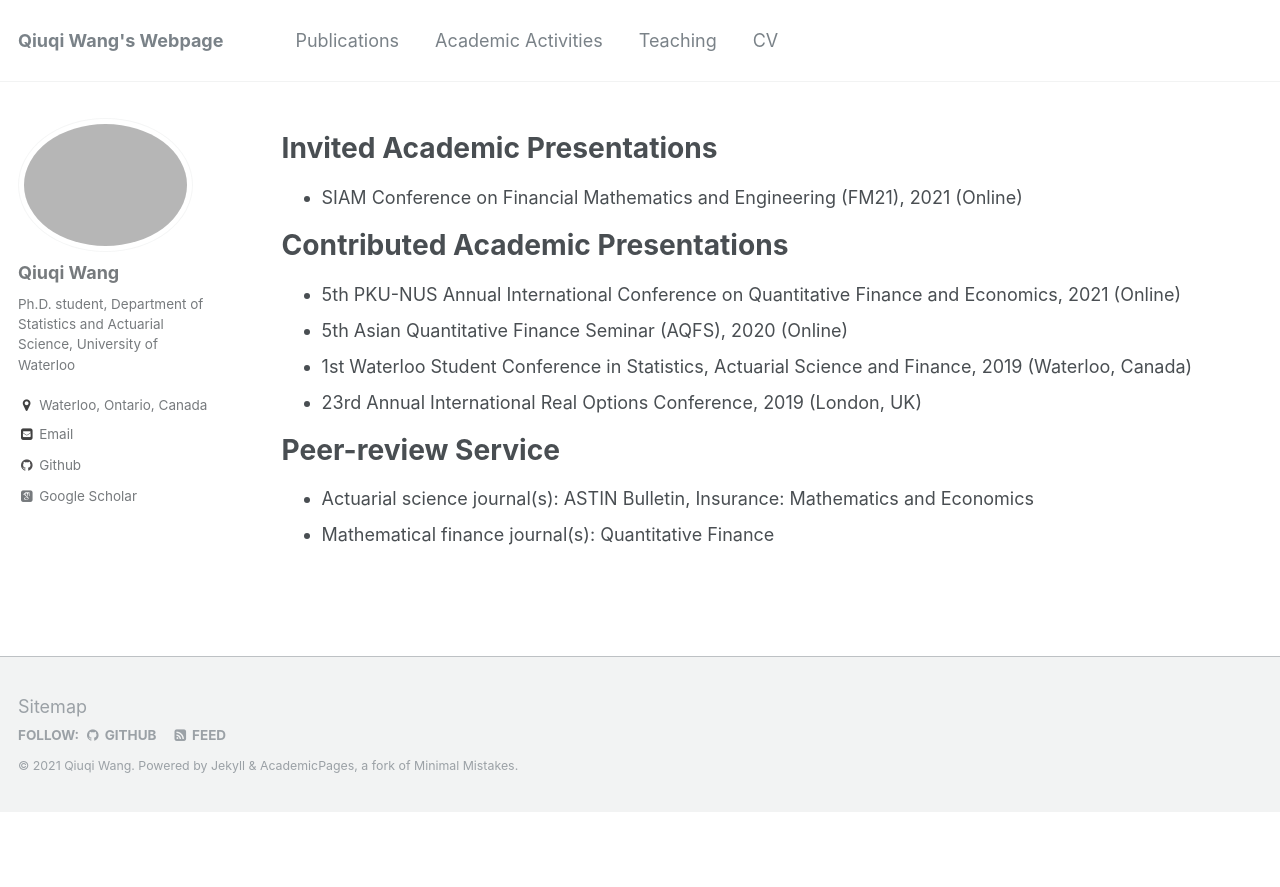
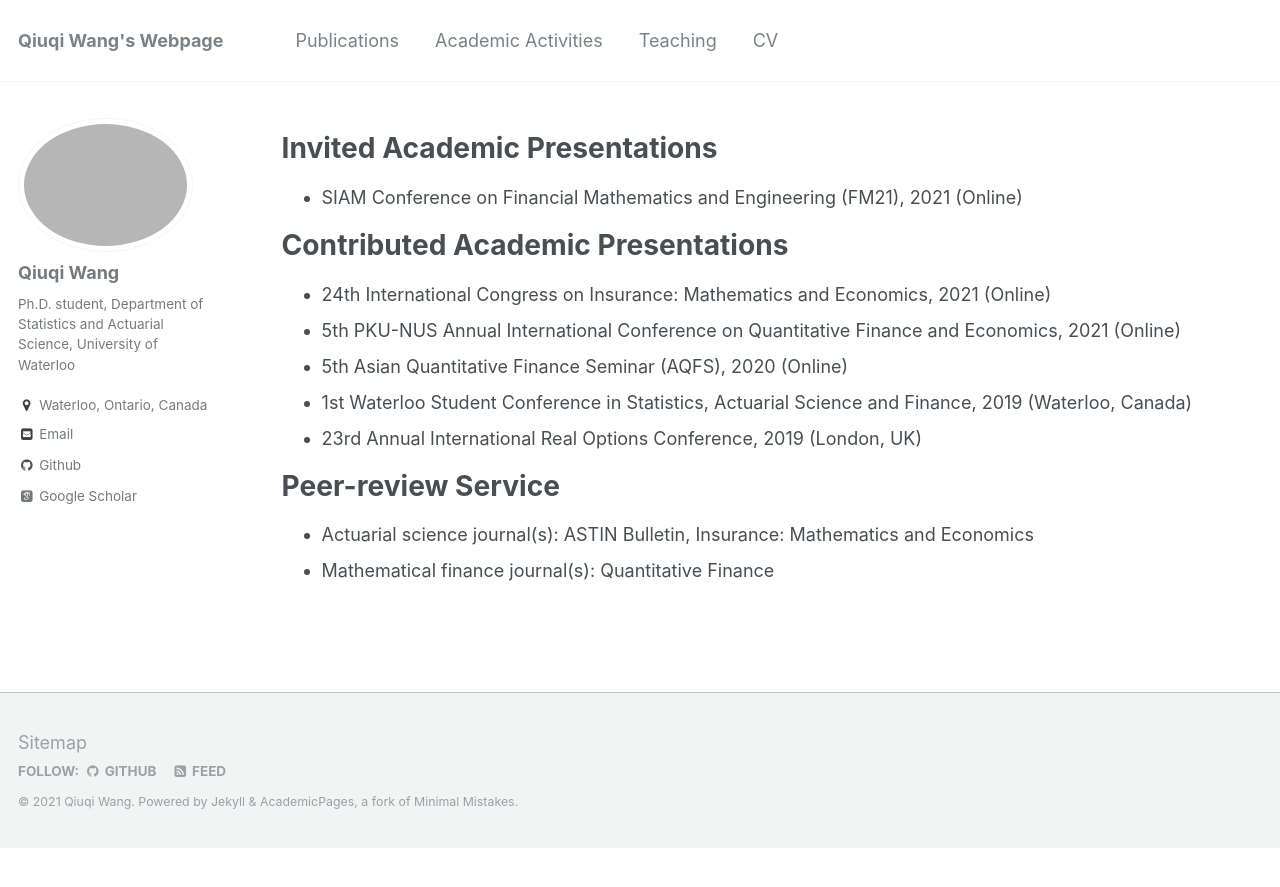
Before and after one commit to qwangan/qwangan.github.io, a Jekyll site: the page built from _pages/talks.md, in a window 1280 px wide. Shown: the top 887 px of the page. Built offline with Jekyll 4.4.1, drawn with Linux system fonts in a browser that asks for light colours; some web fonts are replaced.

Commit message:
Update talks.md

```diff
--- a/_pages/talks.md
+++ b/_pages/talks.md
@@ -9,6 +9,7 @@ author_profile: true
 * SIAM Conference on Financial Mathematics and Engineering (FM21), 2021 (Online)
 
 # Contributed Academic Presentations
+* 24th International Congress on Insurance: Mathematics and Economics, 2021 (Online)
 * 5th PKU-NUS Annual International Conference on Quantitative Finance and Economics, 2021 (Online)
 * 5th Asian Quantitative Finance Seminar (AQFS), 2020 (Online)
 * 1st Waterloo Student Conference in Statistics, Actuarial Science and Finance, 2019 (Waterloo, Canada)
```
